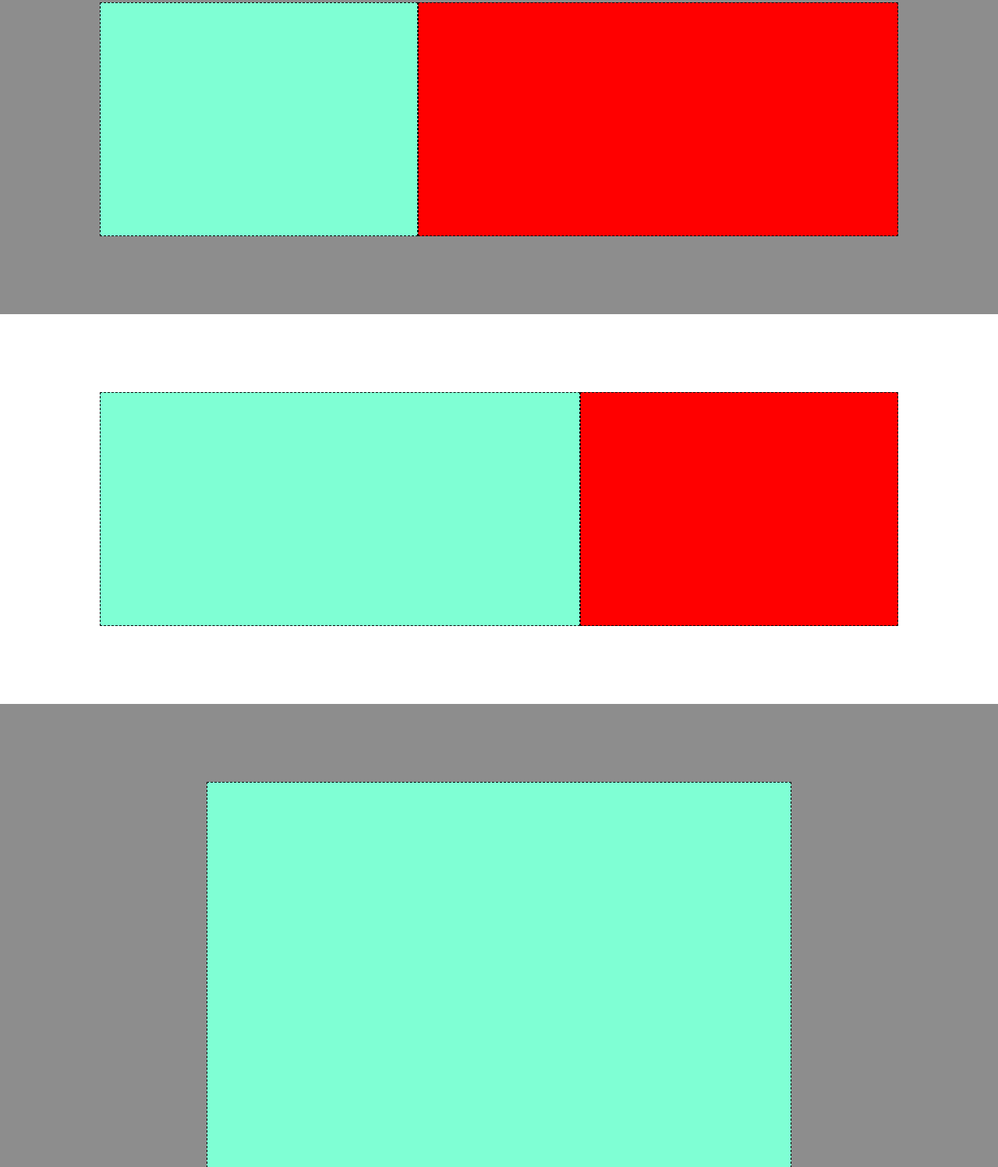
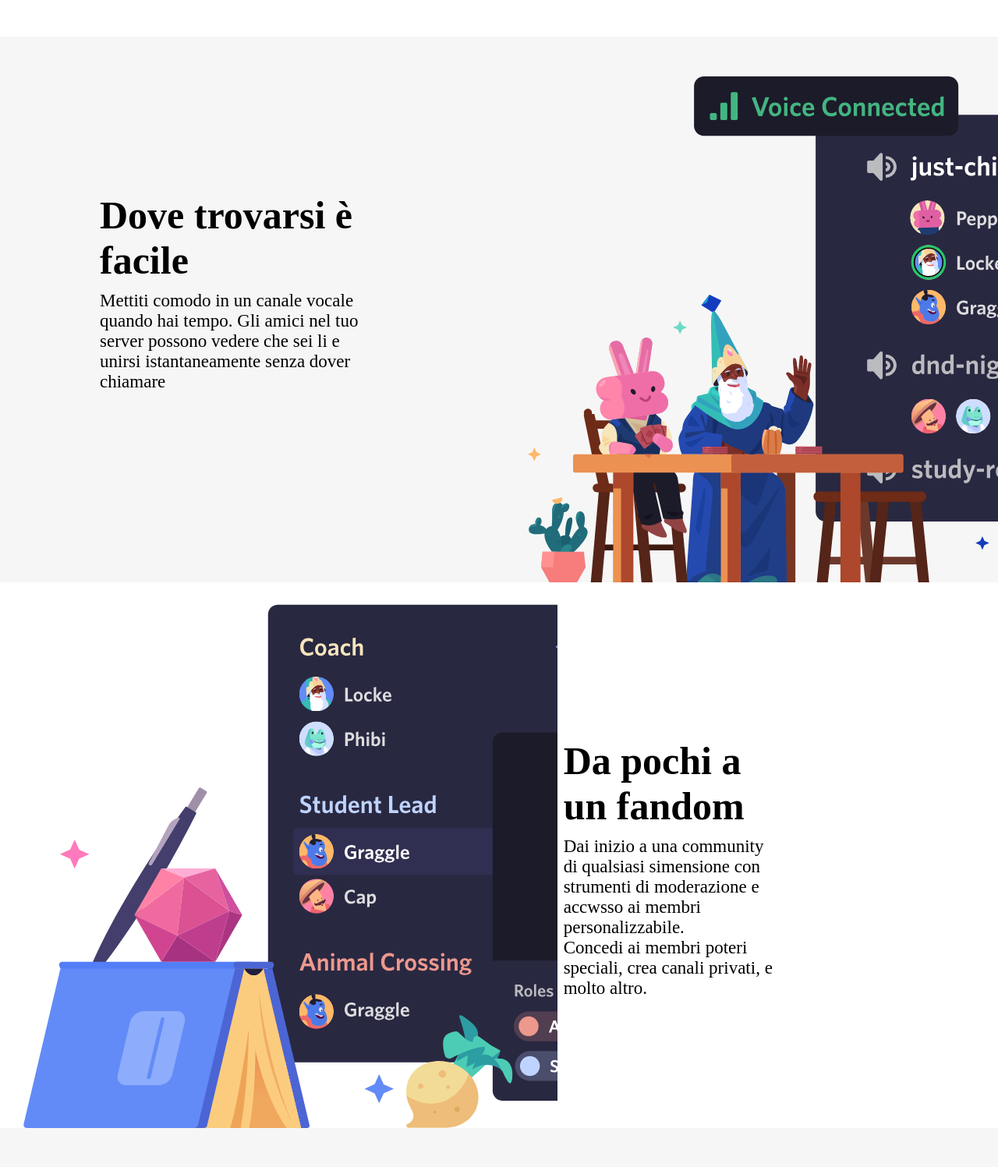
Before and after one commit to LorenzoAndreotti114/htmlcss-discord, a plain HTML site: page index.html in a window 1280 px wide. Shown: the part 1303-2800 px from the top of the page at 78% size. Drawn offline with Linux system fonts and the light colour scheme.

Commit message:
add: Main part of the project

```diff
--- a/css/style.css
+++ b/css/style.css
@@ -115,7 +115,7 @@ li {
 
 .Main-Container2 {
     background-color: rgb(255, 255, 255);
-    min-height: 500px;
+    height: 700px;
     display: flex;
     justify-content: center;
     align-items: center;
@@ -124,74 +124,77 @@ li {
 .Main-Item2-1 {
     display: flex;
     background-image: url(../img/item1.svg);
-    width: 300px;
-    height: 300px;
+    height: 100%;
     background-size: cover;
     flex-grow: 2;
+    margin-right: 15px;
 }
 
-
-
-
 .Main-Item2-2 {
-    display: flex;
-    background-color: rgb(255, 0, 0);
     width: 300px;
-    height: 300px;
+    height: 700px;
     flex-grow: 1;
-    margin: 10%;
-    margin-left: 10%;
-    border-style: dashed;
-    border-color: solid black;
-    border-width: 1px;
+    padding-top: 6%;
+    padding-bottom: 6%;
 }
 
 .Main-Item2-2 h2 {
     font-size: 50px;
+    padding-right: 50%;
+}
+
+.Main-Item2-2 div {
+    padding-top: 10px;
+    padding-right: 50%;
+    font-size: 23px;
+    text-align: left;
 }
 
 /* Container 3 */
 
 .Main-Container3 {
-    background-color: rgb(141, 141, 141);
-    height: 500px;
+    background-color: #F6F6F6;
+    height: 700px;
     display: flex;
     justify-content: center;
     align-items: center;
 }
 
 .Main-Item3-1 {
-    display: flex;
-    background-color: aquamarine;
     width: 200px;
     height: 300px;
     flex-grow: 1;
-    margin: 10%;
+    margin-left: 10%;
     margin-right: 0;
-    border-style: dashed;
-    border-color: solid black;
-    border-width: 1px;
 }
 
 
 .Main-Item3-2 {
     display: flex;
-    background-color: rgb(255, 0, 0);
-    width: 200px;
-    height: 300px;
+    background-image: url(../img/item2.svg);
+    height: 100%;
     flex-grow: 2;
-    margin: 10%;
     margin-left: 0;
-    border-style: dashed;
-    border-color: solid black;
-    border-width: 1px;
+    background-size: cover;
+}
+
+.Main-Item3-1 h2 {
+    font-size: 50px;
+    padding-right: 30%;
+}
+
+.Main-Item3-1 div {
+    padding-top: 10px;
+    padding-right: 30%;
+    font-size: 23px;
+    text-align: left;
 }
 
 /* Container 4 */
 
 .Main-Container4 {
-    background-color: rgb(255, 255, 255);
-    height: 500px;
+    background-color: #ffffff;
+    height: 700px;
     display: flex;
     justify-content: center;
     align-items: center;
@@ -199,50 +202,76 @@ li {
 
 .Main-Item4-1 {
     display: flex;
-    background-color: aquamarine;
-    width: 200px;
-    height: 300px;
+    background-image: url(../img/item3.svg);
+    height: 100%;
     flex-grow: 2;
-    margin: 10%;
-    margin-right: 0;
-    border-style: dashed;
-    border-color: solid black;
-    border-width: 1px;
+    margin-right: 8px;
+    background-size: cover;
 }
 
 
 .Main-Item4-2 {
-    display: flex;
-    background-color: rgb(255, 0, 0);
     width: 200px;
     height: 300px;
     flex-grow: 1;
-    margin: 10%;
-    margin-left: 0;
-    border-style: dashed;
-    border-color: solid black;
-    border-width: 1px;
+}
+
+.Main-Item4-2 h2 {
+    font-size: 50px;
+    padding-right: 50%;
+}
+
+.Main-Item4-2 div {
+    padding-top: 10px;
+    padding-right: 50%;
+    font-size: 23px;
+    text-align: left;
 }
 
 /* Container 5 */
 
 .Main-Container5 {
-    background-color: rgb(141, 141, 141);
-    height: 700px;
+    background-color: #F6F6F6;
+    height: 1700px;
     display: flex;
     justify-content: center;
-    align-items: center;
 }
 
 .Main-Item5 {
-    display: flex;
-    background-color: aquamarine;
-    width: 750px;
-    height: 500px;
-    border-style: dashed;
-    border-color: solid black;
-    border-width: 1px;
+    text-align: center;
 }
+
+.Main-Item5 h2 {
+    font-size: 50px;
+    text-align: center;
+    margin-bottom: 3%;
+    margin-top: 100px;
+}
+
+.Main-Item5 .Text-Container5 {
+    font-size: 23px;
+    text-align: center;
+    margin-left: 20%;
+    margin-right: 20%;
+}
+
+.Img-Container5 {
+    background-image: url(../img/item4-big.svg);
+    background-size: cover;
+    margin-bottom: 30px;
+    height: 1100px;
+    width: auto;
+
+}
+
+.Blue-Border {
+    background-color: #7289DA;
+    padding: 13px;
+    border-radius: 30px;
+    font-size: 30px;
+    color: white;
+}
+
 
 /* Footer */
 
--- a/index.html
+++ b/index.html
@@ -68,6 +68,7 @@
                 <div class="Main-Item2-1"></div>
                 <div class="Main-Item2-2">
                     <h2>Un luogo a invito con tutto lo spazio <br> necessario per parlare</h2>
+                    <div>I server Discord sono organizzati in canali tematici in cui puooi collaborare, condividere o semplicemente parlare della tua giornata senza intasare una chat di gruppo.</div>
                 </div>
 
             </div>
@@ -82,7 +83,10 @@
 
             <div class="Main-Container3">
 
-                <div class="Main-Item3-1"></div>
+                <div class="Main-Item3-1">
+                    <h2>Dove trovarsi è <br> facile</h2>
+                    <div>Mettiti comodo in un canale vocale quando hai tempo. Gli amici nel tuo server possono vedere che sei li e unirsi istantaneamente senza dover chiamare</div>
+                </div>
                 <div class="Main-Item3-2"></div>
 
             </div>
@@ -98,7 +102,10 @@
             <div class="Main-Container4">
 
                 <div class="Main-Item4-1"></div>
-                <div class="Main-Item4-2"></div>
+                <div class="Main-Item4-2">
+                    <h2>Da pochi a un fandom</h2>
+                    <div>Dai inizio a una community di qualsiasi simensione con strumenti di moderazione e accwsso ai membri personalizzabile. <br> Concedi ai membri poteri speciali, crea canali privati, e molto altro.</div>
+                </div>
 
             </div>
 
@@ -112,7 +119,14 @@
 
             <div class="Main-Container5">
 
-                <div class="Main-Item5"></div>
+                <div class="Main-Item5">
+
+                    <h2>Tecnologia affidabile per tenersi In contatto</h2>
+                    <div class="Text-Container5">Video e audio a bassa latenza ti faranno sentire come se foste tutti nella stessa stanza. Fai ciao in video, guarda gli amici giocare in streaming, o riunitevi in una sessione di disegno con la condivisione streaming</div>
+                    <div class="Img-Container5"></div>
+                    <h2>Pronto a iniziare la tua avventura?</h2>
+                    <span class="Blue-Border"><i class="fa-solid fa-arrow-down"></i> Scarica per Mac</span>
+                </div>
 
             </div>
 
```
